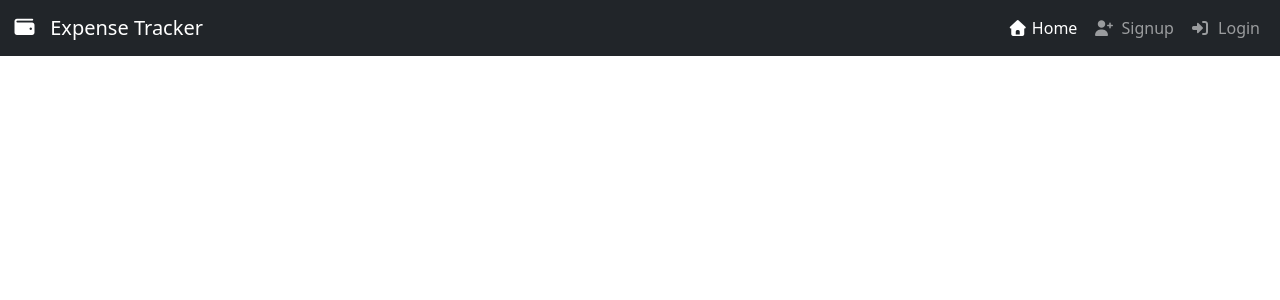
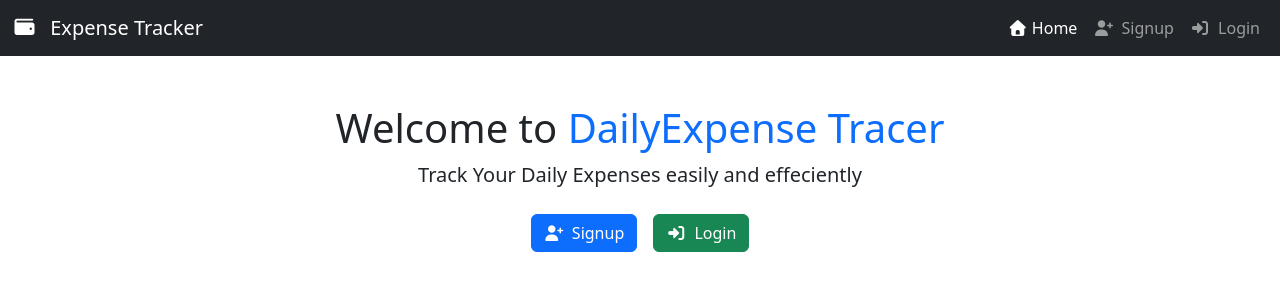
Before and after one commit to atul3416/DailyExpenseTracker, a React (Create React App) app in the folder frontend/: page / in a window 1280 px wide. Shown: the top 300 px of the page. Built offline with nearby package versions, Linux system fonts and the light colour scheme.

Commit message:
make home page

```diff
--- a/frontend/src/App.js
+++ b/frontend/src/App.js
@@ -1,3 +1,5 @@
+import Dashboard from "./components/Dashboard";
+import Homepage from "./components/Homepage";
 import Login from "./components/Login";
 import Navbar from "./components/Navbar";
 import Sign_up from "./components/Sign_up";
@@ -10,6 +12,8 @@ function App() {
       <Routes>
         <Route path="/signup" element={ <Sign_up/> }> </Route>
         <Route path="/login" element={ <Login/> }></Route>
+        <Route path="/" element={<Homepage/>}></Route>
+        <Route path="/dashboard" element={<Dashboard/>}></Route>
       </Routes>
      </BrowserRouter>
     </div>
--- /dev/null
+++ b/frontend/src/components/Dashboard.js
@@ -0,0 +1,19 @@
+import React from 'react'
+
+function Dashboard() {
+    const userName = localStorage.getItem('userName');
+
+    return (
+        <div className='container mt-4'>
+            <div className='text-center'>
+                <h2 >Welcome {userName}!</h2>
+                <p className='text-muted'>Here's your expense overview </p>
+            </div>
+            <div>
+
+            </div>
+        </div>
+    )
+}
+
+export default Dashboard
--- /dev/null
+++ b/frontend/src/components/Homepage.js
@@ -0,0 +1,30 @@
+import React from 'react'
+import { Link } from 'react-router-dom'
+function Homepage() {
+    const userId = localStorage.getItem('userId');
+
+    return (
+        <div className='container text-center mt-5'>
+            <h1> Welcome to <span className='text-primary'>DailyExpense Tracer</span></h1>
+            <p className='lead'> Track Your Daily Expenses easily and effeciently </p>
+
+            <div className='mt-4 '>
+                {userId ? (
+                    <>
+                        <Link to="/dashboard" className='btn btn-warning mx-2'><i className='fas fa-tachometer-alt me-1'></i> Go to Dashboard</Link>
+                    </>
+                ) : (
+                    <>
+                        <Link to="/signup" className='btn btn-primary mx-2 '><i className='fas fa-user-plus me-1'></i> Signup</Link>
+                        <Link to="/login" className='btn btn-success mx-2'><i className='fas fa-sign-in-alt me-1'></i> Login</Link>
+                    </>
+                )}
+
+
+            </div>
+        </div>
+
+    )
+}
+
+export default Homepage
--- a/frontend/src/components/Login.js
+++ b/frontend/src/components/Login.js
@@ -2,7 +2,6 @@ import React, { useState } from 'react';
 import { toast, ToastContainer } from 'react-toastify';
 import 'react-toastify/dist/ReactToastify.css';
 import { useNavigate } from 'react-router-dom';
-
 
 const Login = () => {
     const navigate = useNavigate();
--- a/frontend/src/index.js
+++ b/frontend/src/index.js
@@ -4,6 +4,7 @@ import './index.css';
 import App from './App';
 import reportWebVitals from './reportWebVitals';
 import 'bootstrap/dist/css/bootstrap.min.css';
+import 'bootstrap/dist/js/bootstrap.bundle.min.js';
 
 const root = ReactDOM.createRoot(document.getElementById('root'));
 root.render(
```
